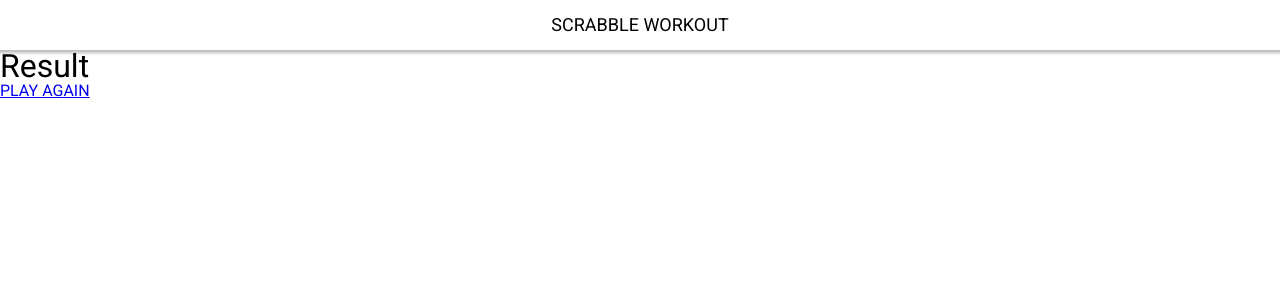
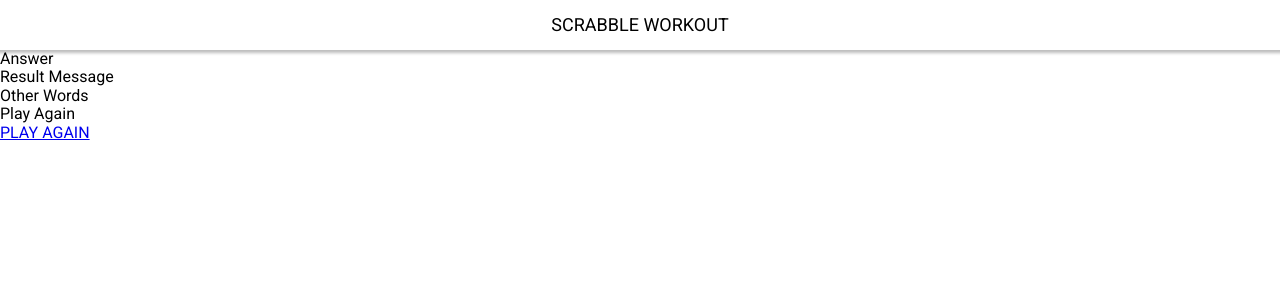
Before and after one commit to karin-on/scrabble-workout-in-vue, a Vue app: page /result in a window 1280 px wide. Shown: the top 300 px of the page. Built offline with nearby package versions, Linux system fonts and the light colour scheme.

Commit message:
Add index.ts in components, basic Result view structure

```diff
--- /dev/null
+++ b/src/components/Answer.vue
@@ -0,0 +1,10 @@
+<template>
+  <section>Answer</section>
+</template>
+
+<script lang="ts">
+import { Component, Vue } from 'vue-property-decorator';
+
+@Component
+export default class Answer extends Vue {}
+</script>
--- /dev/null
+++ b/src/components/OtherWords.vue
@@ -0,0 +1,10 @@
+<template>
+  <section>Other Words</section>
+</template>
+
+<script lang="ts">
+import { Component, Vue } from 'vue-property-decorator';
+
+@Component
+export default class OtherWords extends Vue {}
+</script>
--- /dev/null
+++ b/src/components/PlayAgain.vue
@@ -0,0 +1,10 @@
+<template>
+  <section>Play Again</section>
+</template>
+
+<script>
+import { Component, Vue } from 'vue-property-decorator';
+
+@Component
+export default class PlayAgain extends Vue {}
+</script>
--- /dev/null
+++ b/src/components/ResultMessage.vue
@@ -0,0 +1,10 @@
+<template>
+  <section>Result Message</section>
+</template>
+
+<script lang="ts">
+import { Component, Vue } from 'vue-property-decorator';
+
+@Component
+export default class ResultMessage extends Vue {}
+</script>
--- /dev/null
+++ b/src/components/index.ts
@@ -0,0 +1,25 @@
+import Answer from './Answer.vue';
+import Backspace from './Backspace.vue';
+import Header from './Header.vue';
+import LetterSlot from './LetterSlot.vue';
+import LetterSlots from './LetterSlots.vue';
+import OtherWords from './OtherWords.vue';
+import PlayAgain from './PlayAgain.vue';
+import ResultMessage from './ResultMessage.vue';
+import Tile from './Tile.vue';
+import Tiles from './Tiles.vue';
+import Timer from './Timer.vue';
+
+export {
+  Answer,
+  Backspace,
+  Header,
+  LetterSlot,
+  LetterSlots,
+  OtherWords,
+  PlayAgain,
+  ResultMessage,
+  Tile,
+  Tiles,
+  Timer,
+};
--- a/src/views/Result.vue
+++ b/src/views/Result.vue
@@ -1,13 +1,29 @@
 <template>
-  <div>
-    <h1>Result</h1>
+  <main>
+    <Answer />
+    <ResultMessage />
+    <OtherWords />
+    <PlayAgain />
     <router-link :to="{ name: 'game' }">PLAY AGAIN</router-link>
-  </div>
+  </main>
 </template>
 
 <script lang="ts">
 import { Component, Vue } from 'vue-property-decorator';
+import {
+  Answer,
+  OtherWords,
+  PlayAgain,
+  ResultMessage,
+} from '../components';
 
-@Component
+@Component({
+  components: {
+    Answer,
+    OtherWords,
+    PlayAgain,
+    ResultMessage,
+  },
+})
 export default class Result extends Vue {}
 </script>
```
